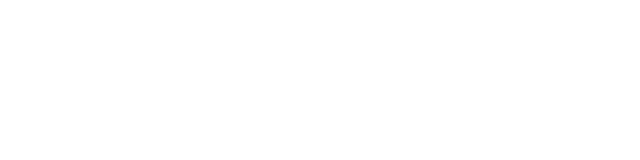
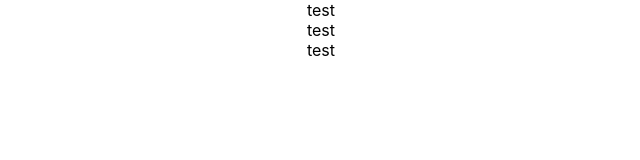
Before and after one commit to ConnerMcCabe/React-codepen, a React (Create React App) app: page / in a window 1280 px wide. Shown: the top 160 px of the page, without its empty margins (319-959 px from the left). Built offline with nearby package versions, Linux system fonts and the light colour scheme.

Commit message:
adding editor component

```diff
--- a/src/App/App.js
+++ b/src/App/App.js
@@ -1,10 +1,24 @@
 import React from 'react';
 import './App.css';
+import Editor from './Editor'
 
 function App() {
   return (
     <div className="App">
-
+      <div className="pane top-pane">
+        <Editor />
+        <Editor />
+        <Editor />
+    </div>
+    <div className="pane">
+      <iframe
+        title="output"
+        sandbox="allow-scripts"
+        frameBorder='0'
+        width="100%"
+        height="100%"
+      />
+    </div>
     </div>
   );
 }
--- a/src/App/Editor.js
+++ b/src/App/Editor.js
@@ -0,0 +1,9 @@
+import React from 'react'
+
+export default function Editor() {
+  return (
+    <div>
+      test
+    </div>
+  )
+}
```
